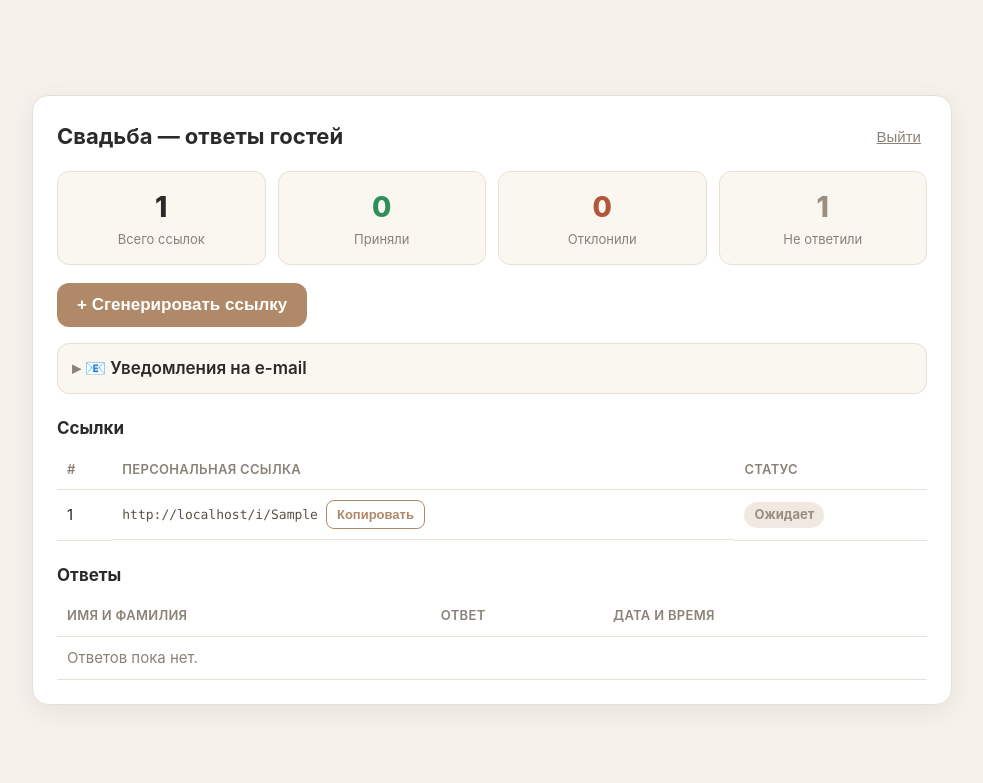
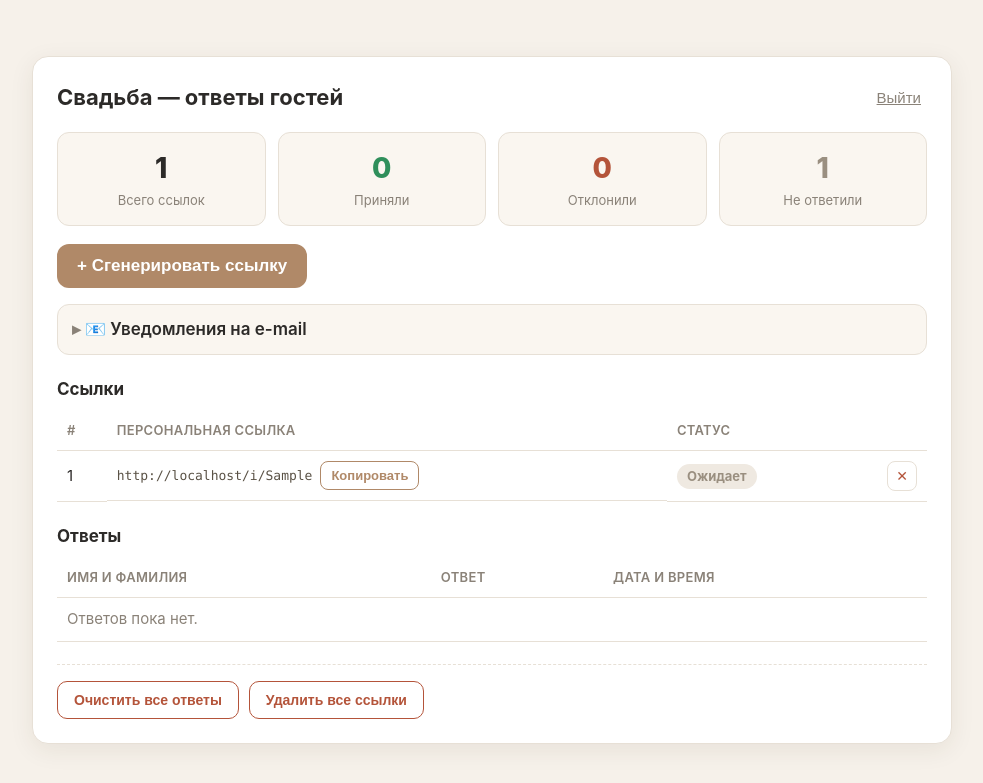
Before and after one commit to Nikolay26ru/Svadba, a Flask app: page /admin/dashboard in a window 1280 px wide. Shown: the top 783 px of the page, without its empty margins (148-1131 px from the left). Run offline with Flask 3, Linux system fonts and the light colour scheme; the visitor is signed in with stand-in values (Sample User, id 1); tables that the repository leaves empty hold one stand-in row (values such as "Sample post").

Commit message:
admin: named guest lists in e-mails + reset actions
- Notification and summary e-mails now list everyone who accepted / declined
  by name (shared summary_block), not just counts
- Delete a single link (per-row), 'clear all responses' (keep links),
  and 'delete all links' — all CSRF-protected with a confirm dialog

```diff
--- a/app/main.py
+++ b/app/main.py
@@ -182,15 +182,28 @@
     return emails
 
 
-def response_counts():
+def summary_block():
+    """Named lists of who accepted / declined + pending count, for e-mails."""
     conn = db.connect()
     try:
-        rows = conn.execute("SELECT response FROM invites").fetchall()
+        rows = conn.execute(
+            "SELECT response, guest_name FROM invites ORDER BY responded_at"
+        ).fetchall()
     finally:
         conn.close()
-    accepted = sum(1 for r in rows if r["response"] == "accept")
-    declined = sum(1 for r in rows if r["response"] == "decline")
-    return accepted, declined, len(rows) - accepted - declined
+    acc = [r["guest_name"] for r in rows if r["response"] == "accept" and r["guest_name"]]
+    dec = [r["guest_name"] for r in rows if r["response"] == "decline" and r["guest_name"]]
+    pending = sum(1 for r in rows if r["response"] not in ("accept", "decline"))
+    parts = [
+        "ПРИНЯЛИ (%d):" % len(acc),
+        "\n".join("  • " + n for n in acc) if acc else "  —",
+        "",
+        "ОТКЛОНИЛИ (%d):" % len(dec),
+        "\n".join("  • " + n for n in dec) if dec else "  —",
+        "",
+        "Не ответили: %d" % pending,
+    ]
+    return "\n".join(parts)
 
 
 # --------------------------------------------------------------------------
@@ -251,15 +264,10 @@
         conn.close()
 
     human = "Принял(а) приглашение" if response == "accept" else "Отклонил(а) приглашение"
-    accepted, declined, pending = response_counts()
     mailer.notify(
         subject="Свадьба: %s — %s" % (name, "Принял" if response == "accept" else "Отклонил"),
-        body=("Гость: %s\nОтвет: %s\nВремя (МСК): %s\n\n"
-              "Текущий счёт:\n"
-              "  Приняли:      %d\n"
-              "  Отклонили:    %d\n"
-              "  Не ответили:  %d\n"
-              % (name, human, fmt_dt(now_iso()), accepted, declined, pending)),
+        body=("Гость: %s\nОтвет: %s\nВремя (МСК): %s\n\n%s\n"
+              % (name, human, fmt_dt(now_iso()), summary_block())),
         recipients=notify_recipients(),
     )
     return redirect(url_for("invite", token=token, saved="1"))
@@ -378,26 +386,50 @@
     recipients = notify_recipients()
     if not recipients:
         return redirect(url_for("admin_dashboard", mail="noaddr"))
+    body = "Сводка ответов на %s (МСК)\n\n%s\n" % (fmt_dt(now_iso()), summary_block())
+    ok, _ = mailer.send_now("Свадьба: сводка ответов", body, recipients)
+    return redirect(url_for("admin_dashboard", mail=("ok" if ok else "err")))
+
+
+@app.route(ADMIN + "/delete/<token>", methods=["POST"])
+@admin_required
+def admin_delete(token):
+    check_csrf()
     conn = db.connect()
     try:
-        invites = conn.execute("SELECT * FROM invites ORDER BY responded_at").fetchall()
+        conn.execute("DELETE FROM invites WHERE token=?", (token,))
+        conn.commit()
     finally:
         conn.close()
-    acc = [i["guest_name"] for i in invites if i["response"] == "accept" and i["guest_name"]]
-    dec = [i["guest_name"] for i in invites if i["response"] == "decline" and i["guest_name"]]
-    accepted, declined, pending = response_counts()
-    body = (
-        "Сводка ответов на %s (МСК)\n\n"
-        "ПРИНЯЛИ (%d):\n%s\n\n"
-        "ОТКЛОНИЛИ (%d):\n%s\n\n"
-        "Не ответили: %d\n"
-        % (fmt_dt(now_iso()),
-           accepted, "\n".join("  • " + n for n in acc) or "  —",
-           declined, "\n".join("  • " + n for n in dec) or "  —",
-           pending)
-    )
-    ok, _ = mailer.send_now("Свадьба: сводка ответов", body, recipients)
-    return redirect(url_for("admin_dashboard", mail=("ok" if ok else "err")))
+    return redirect(url_for("admin_dashboard"))
+
+
+@app.route(ADMIN + "/clear-responses", methods=["POST"])
+@admin_required
+def admin_clear_responses():
+    check_csrf()
+    conn = db.connect()
+    try:
+        conn.execute(
+            "UPDATE invites SET response=NULL, guest_name=NULL, responded_at=NULL"
+        )
+        conn.commit()
+    finally:
+        conn.close()
+    return redirect(url_for("admin_dashboard"))
+
+
+@app.route(ADMIN + "/delete-all", methods=["POST"])
+@admin_required
+def admin_delete_all():
+    check_csrf()
+    conn = db.connect()
+    try:
+        conn.execute("DELETE FROM invites")
+        conn.commit()
+    finally:
+        conn.close()
+    return redirect(url_for("admin_dashboard"))
 
 
 @app.route(ADMIN + "/logout", methods=["POST"])
--- a/app/static/style.css
+++ b/app/static/style.css
@@ -264,6 +264,40 @@
 .settings-actions { display: flex; gap: 10px; margin: 4px 0 6px; flex-wrap: wrap; }
 .settings-actions .copy { padding: 9px 14px; }
 
+.rowact { text-align: right; white-space: nowrap; }
+.del-btn {
+  border: 1px solid var(--line);
+  background: #fff;
+  color: var(--no);
+  border-radius: 8px;
+  width: 30px;
+  height: 30px;
+  font-size: 14px;
+  line-height: 1;
+  cursor: pointer;
+}
+.del-btn:hover { border-color: var(--no); background: var(--no-bg); }
+
+.danger-zone {
+  display: flex;
+  gap: 10px;
+  flex-wrap: wrap;
+  margin-top: 22px;
+  padding-top: 16px;
+  border-top: 1px dashed var(--line);
+}
+.danger-btn {
+  border: 1px solid var(--no);
+  background: #fff;
+  color: var(--no);
+  border-radius: 10px;
+  padding: 10px 16px;
+  font-size: 14px;
+  font-weight: 600;
+  cursor: pointer;
+}
+.danger-btn:hover { background: var(--no-bg); }
+
 code { font-family: ui-monospace, SFMono-Regular, Menlo, Consolas, monospace; }
 
 @media (max-width: 560px) {
--- a/app/templates/admin.html
+++ b/app/templates/admin.html
@@ -68,7 +68,7 @@
   <h2>Ссылки</h2>
   <div class="table-wrap">
     <table>
-      <thead><tr><th>#</th><th>Персональная ссылка</th><th>Статус</th></tr></thead>
+      <thead><tr><th>#</th><th>Персональная ссылка</th><th>Статус</th><th></th></tr></thead>
       <tbody>
         {% for i in invites %}
           {% set u = invite_url(i['token']) %}
@@ -83,9 +83,16 @@
               {% elif i['response'] == 'decline' %}<span class="badge no">Отклонил</span>
               {% else %}<span class="badge wait">Ожидает</span>{% endif %}
             </td>
+            <td class="rowact">
+              <form method="post" action="{{ url_for('admin_delete', token=i['token']) }}"
+                    class="confirm" data-confirm="Удалить эту ссылку и её ответ? Действие необратимо.">
+                <input type="hidden" name="csrf" value="{{ csrf_token() }}">
+                <button class="del-btn" type="submit" title="Удалить ссылку">✕</button>
+              </form>
+            </td>
           </tr>
         {% else %}
-          <tr><td colspan="3" class="muted">Пока нет ссылок. Нажмите «Сгенерировать ссылку».</td></tr>
+          <tr><td colspan="4" class="muted">Пока нет ссылок. Нажмите «Сгенерировать ссылку».</td></tr>
         {% endfor %}
       </tbody>
     </table>
@@ -111,6 +118,21 @@
       </tbody>
     </table>
   </div>
+
+  {% if invites %}
+  <div class="danger-zone">
+    <form method="post" action="{{ url_for('admin_clear_responses') }}"
+          class="confirm" data-confirm="Очистить ВСЕ ответы? Ссылки останутся, гости смогут ответить заново.">
+      <input type="hidden" name="csrf" value="{{ csrf_token() }}">
+      <button class="danger-btn" type="submit">Очистить все ответы</button>
+    </form>
+    <form method="post" action="{{ url_for('admin_delete_all') }}"
+          class="confirm" data-confirm="Удалить ВСЕ ссылки и ответы? Действие необратимо.">
+      <input type="hidden" name="csrf" value="{{ csrf_token() }}">
+      <button class="danger-btn" type="submit">Удалить все ссылки</button>
+    </form>
+  </div>
+  {% endif %}
 </section>
 
 <script>
@@ -136,5 +158,14 @@
     fallback(url); done();
   }
 });
+
+document.addEventListener('submit', function (e) {
+  var f = e.target;
+  if (f.classList && f.classList.contains('confirm')) {
+    if (!confirm(f.getAttribute('data-confirm') || 'Подтвердить действие?')) {
+      e.preventDefault();
+    }
+  }
+});
 </script>
 {% endblock %}
```
